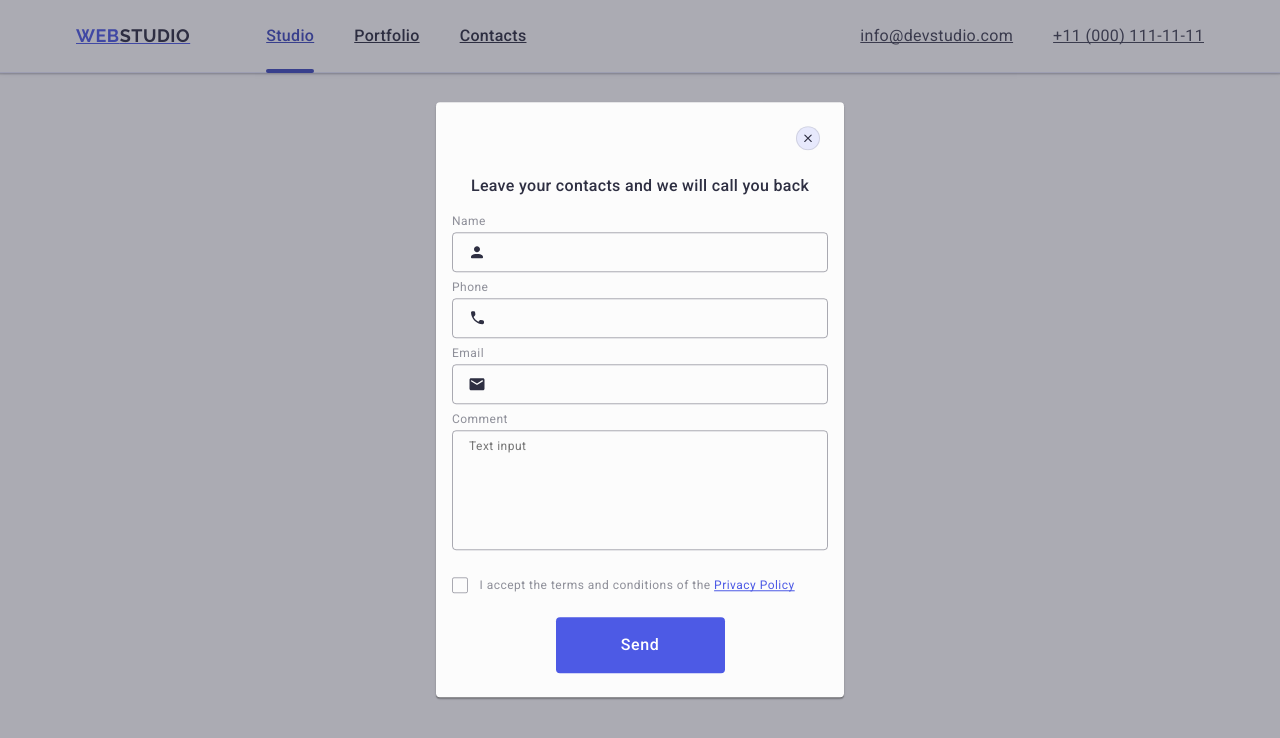
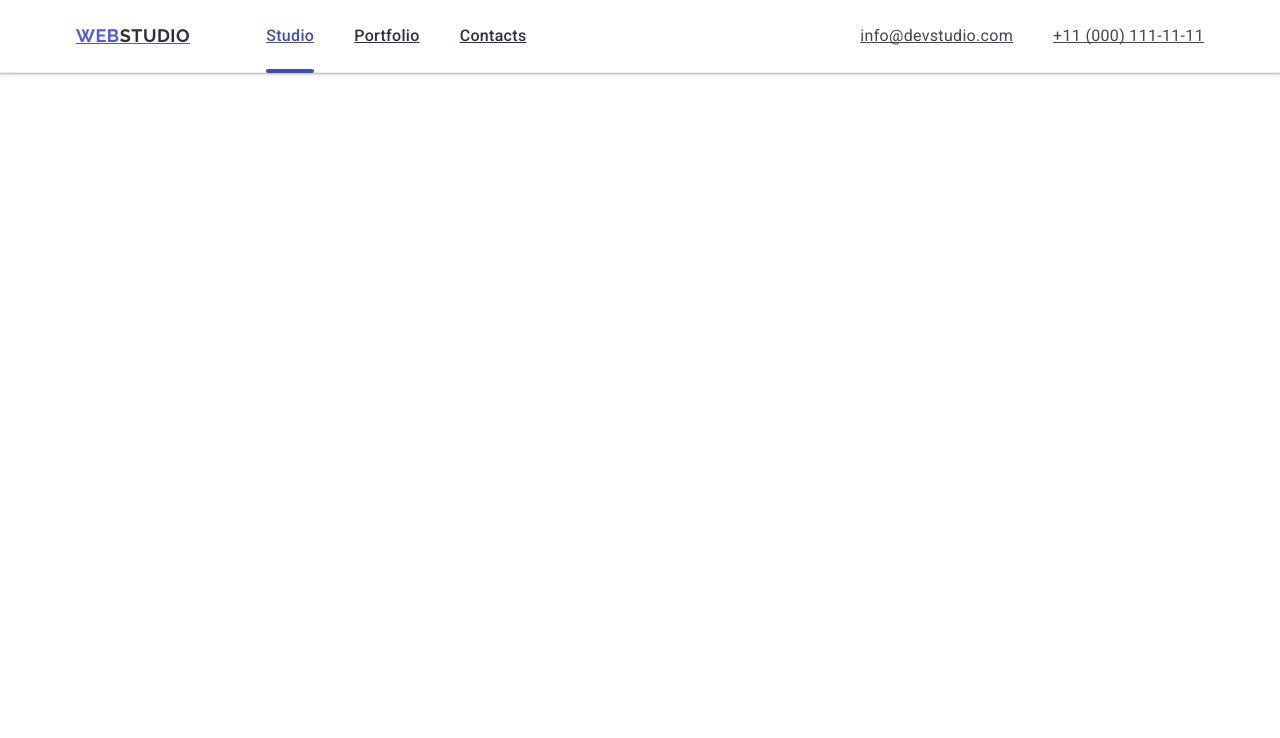
Before and after one commit to TonyaShelyakova41/goit-markup-hw-06, a plain HTML site: page index.html in a window 1280 px wide. Drawn offline with nearby package versions, Linux system fonts and the light colour scheme.

```diff
--- a/index.html
+++ b/index.html
@@ -638,7 +638,7 @@
       </div>
     </footer>
 
-    <div class="backdrop is-open">
+    <div class="backdrop is-open hidden">
       <div class="modal">
         <button class="modal-close" type="button">
           <svg class="modal-close-icon" width="8" height="8">
```
